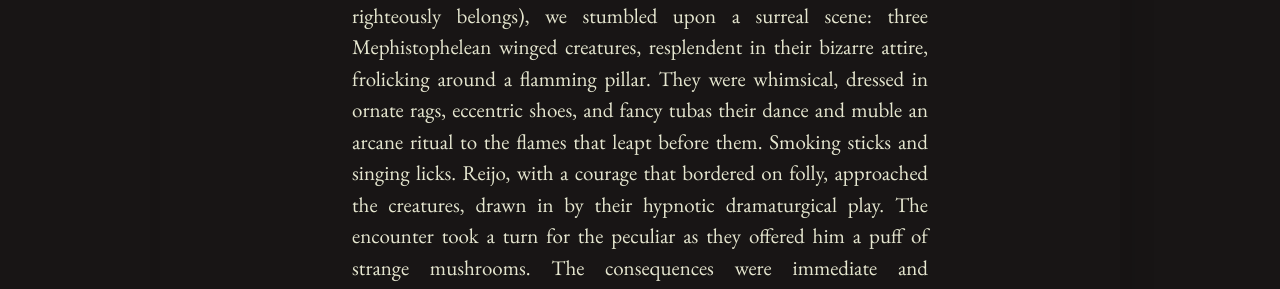
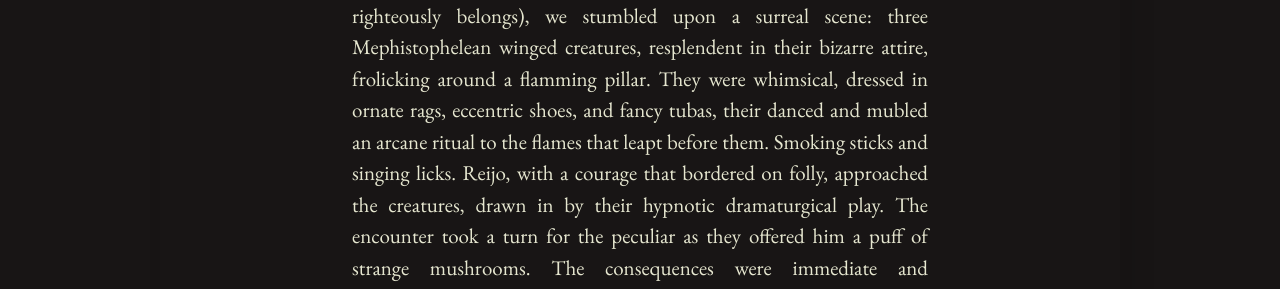
Before and after one commit to InexistentThirdChimera/InexistentThirdChimera.github.io, a Jekyll site: the page built from _posts/2023-11-2-player-report-10-and-11;-Mephistophelean-Ballet-and-Danse-Macabre-(from-lionbeak-campaign).md, in a window 1280 px wide. Shown: the part 823-1112 px from the top of the page. Built offline with Jekyll 4.4.1, drawn with Linux system fonts in a browser that asks for light colours; some of the changed text lies outside the part shown.

Commit message:
fixed some typos and infos of PR10-11

```diff
--- a/_posts/2023-11-2-player-report-10-and-11;-Mephistophelean-Ballet-and-Danse-Macabre-(from-lionbeak-campaign).md
+++ b/_posts/2023-11-2-player-report-10-and-11;-Mephistophelean-Ballet-and-Danse-Macabre-(from-lionbeak-campaign).md
@@ -36,7 +36,7 @@ layout: post
 
 </html>
 
-On the 26th of Patchwall, yet even with the trial looming, the dungeons beckoned us with the promise of wealth. We raided straight to the secondary entrance of Arden Vul, in search for richness. We were hungry for gold, gems and artefacts. In a a cave just east of the Underground Mushroom Forest (which we'll soon discover to whom it righteously belongs), we stumbled upon a surreal scene: three Mephistophelean winged creatures, resplendent in their bizarre attire, frolicking around a flamming pillar. They were whimsical, dressed in ornate rags, eccentric shoes, and fancy tubas their dance and muble an arcane ritual to the flames that leapt before them. Smoking sticks and singing licks. Reijo, with a courage that bordered on folly, approached the creatures, drawn in by their hypnotic dramaturgical play. The encounter took a turn for the peculiar as they offered him a puff of strange mushrooms. The consequences were immediate and psychedelic; Reijo was plunged into a hallucinogenic trance as the pranksters vanished, leaving us behind unharmed, in silence as perplexing as their presence.
+On the 26th of Patchwall, yet even with the trial looming, the dungeons beckoned us with the promise of wealth. We raided straight to the secondary entrance of Arden Vul, in search for richness. We were hungry for gold, gems and artefacts. In a a cave just east of the Underground Mushroom Forest (which we'll soon discover to whom it righteously belongs), we stumbled upon a surreal scene: three Mephistophelean winged creatures, resplendent in their bizarre attire, frolicking around a flamming pillar. They were whimsical, dressed in ornate rags, eccentric shoes, and fancy tubas, their danced and mubled an arcane ritual to the flames that leapt before them. Smoking sticks and singing licks. Reijo, with a courage that bordered on folly, approached the creatures, drawn in by their hypnotic dramaturgical play. The encounter took a turn for the peculiar as they offered him a puff of strange mushrooms. The consequences were immediate and psychedelic; Reijo was plunged into a hallucinogenic trance as the pranksters vanished, leaving us behind unharmed, in silence as perplexing as their presence.
 
 After the devilish encounter we stumbled upon a patrol of beastmen cartographers, in the process of mapping the cavernous corridors. We convinced them to join us, or should I rather say: we convinced them that we are harmless and we could possibily follow them from far away. A cooperative exploration. Netherless to say: we started off on the wrong foot, literally. Tarlandur stepped on a trap that the beastmen set before our eyes. The half-orc assassin was heavily injured, so he had to rest for 6 days, while Tabudai and Nox sniffed the city around.
 
```
